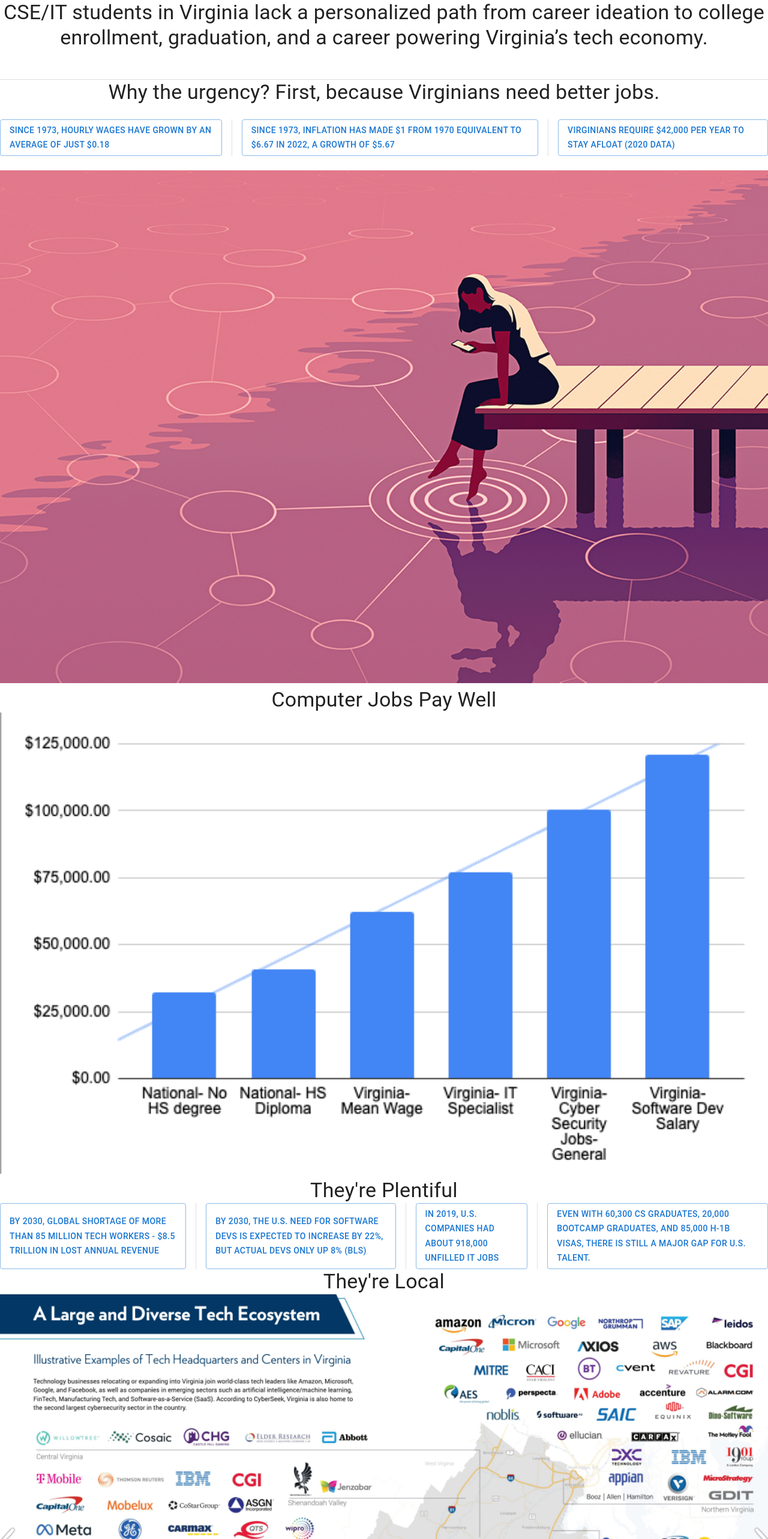
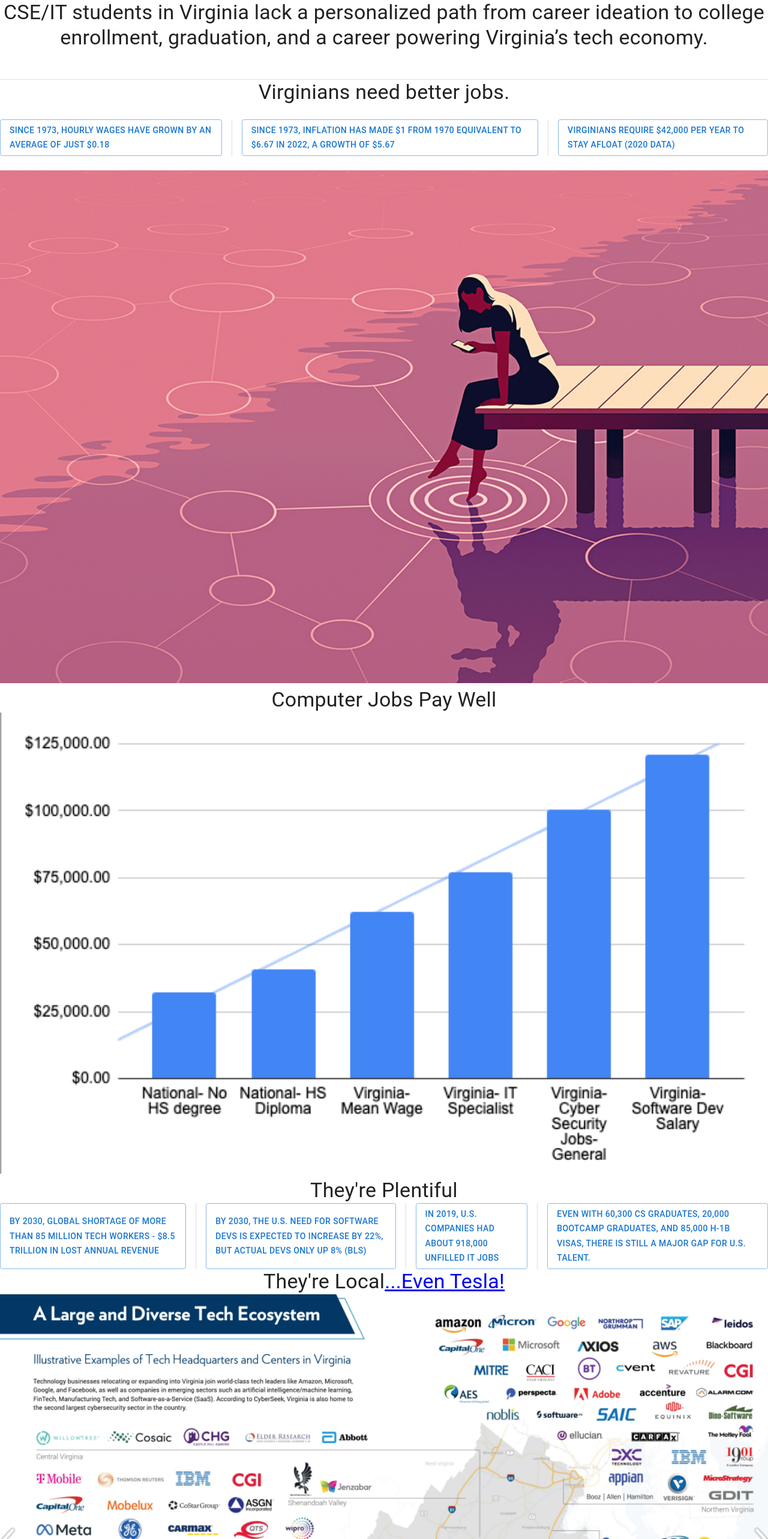
Before and after one commit to ajfitzh/sage, a React (Create React App) app: page / in a window 1280 px wide. Shown: the part 1040-3606 px from the top of the page at 60% size. Built offline with nearby package versions, Linux system fonts and the light colour scheme.

Commit message:
Add files via upload

```diff
--- a/src/components/Home.js
+++ b/src/components/Home.js
@@ -81,7 +81,7 @@
         <br></br><br></br>
         <Divider/>
         <Typography variant='h4' sx={{textAlign:"center"}}>
-          Why the urgency? First, because Virginians need better jobs.
+          Virginians need better jobs.
         </Typography>
         <br></br>
         <Stack
@@ -121,7 +121,8 @@
 </Stack>
 <Typography variant='h4' sx={{textAlign:"center"}}>
           They're Local
-        </Typography>
+
+        <a href="https://www.tesla.com/careers/search/?site=US&state=VA">...Even Tesla!</a></Typography>
 <img src={require('../images/jobsmap.png')}
       width= '100%'
       height= '100%'
@@ -178,7 +179,7 @@
 </Stack>
 <br></br>
         <Typography sx={{textAlign:"center"}} variant='h2'>
-          Virginia's Pipeline has Issues
+          Virginia's Higher Education System has Issues
         </Typography>
     <Typography sx={{textAlign:"center"}} variant='h4'>
     (click on each to view more details)
```
